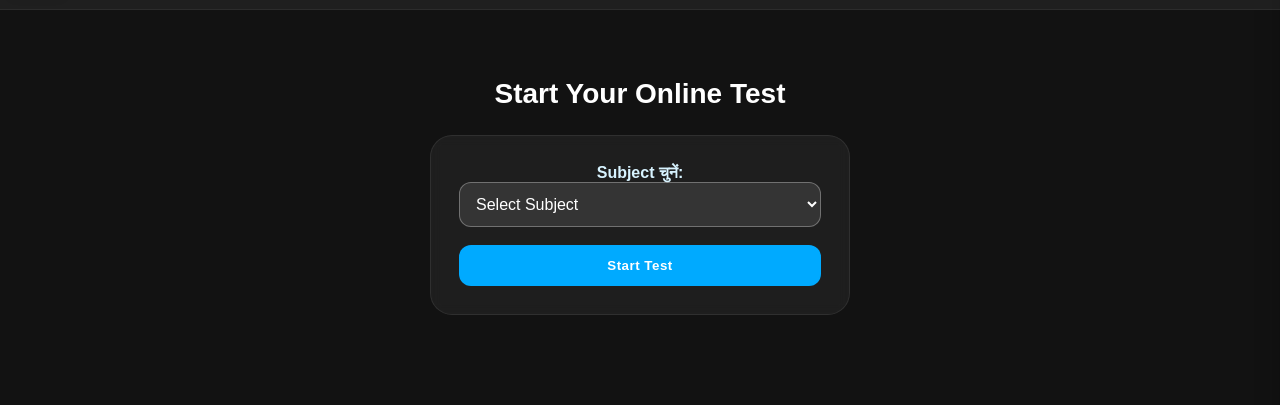
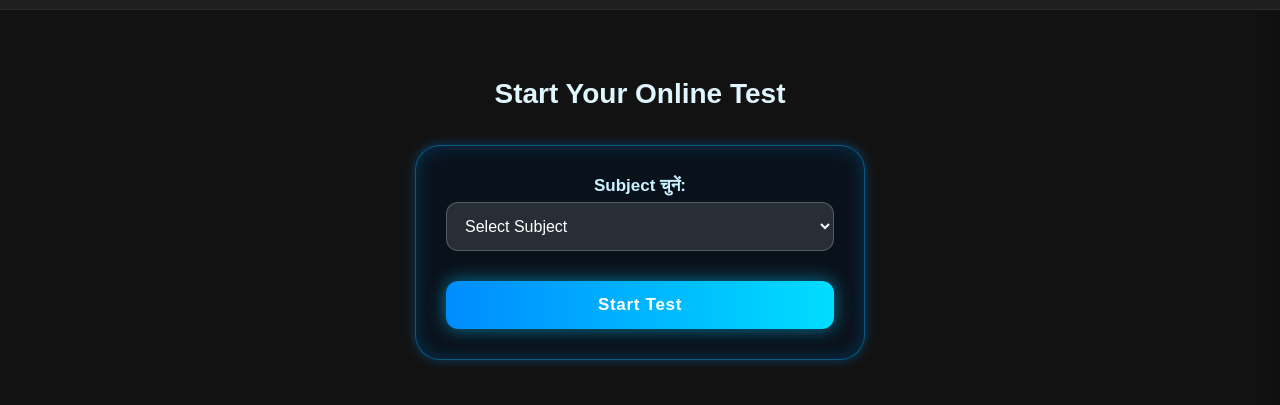
Before and after one commit to coachingwork2409-art/Nafisnotes, a plain HTML site: page exam.html in a window 1280 px wide. Shown: the part 61-466 px from the top of the page. Drawn offline with Linux system fonts and the light colour scheme.

Commit message:
Update exam.html

```diff
--- a/exam.html
+++ b/exam.html
@@ -11,76 +11,107 @@
 
 /* ---------------- BASIC ---------------- */
 .start-box { text-align:center; padding:40px 20px; }
-.start-box h1 { font-size:28px; font-weight:800; margin-bottom:10px; }
+.start-box h1 { font-size:28px; font-weight:800; margin-bottom:10px; color:#dff6ff; }
 
-/* ---------------- ⭐ NEW START-CARD ---------------- */
+/* -------------------------------------------------
+   ⭐🔥 FIRE GLOW START-CARD (Final Updated Version)
+--------------------------------------------------*/
 #startCard {
-  max-width:420px;
-  margin:25px auto;
-  padding:28px;
-  background:rgba(255,255,255,0.05);
-  border-radius:22px;
-  border:1px solid rgba(255,255,255,0.08);
-  backdrop-filter:blur(6px);
-  transition:0.35s ease;
-}
-#startCard:hover {
-  background:rgba(0,150,255,0.18);
-  box-shadow:0 0 25px rgba(0,170,255,0.45);
-  transform:translateY(-3px);
+  max-width: 450px;
+  margin: 35px auto;
+  padding: 30px;
+  border-radius: 25px;
+
+  background: rgba(0, 20, 40, 0.45);
+  backdrop-filter: blur(12px);
+
+  border: 1px solid rgba(0, 180, 255, 0.45);
+
+  box-shadow:
+    0 0 12px rgba(0,150,255,0.35),
+    inset 0 0 18px rgba(0,150,255,0.25);
+
+  transition: 0.35s ease;
 }
 
-/* LABEL STYLE */
-#startCard label {
-  font-size:16px;
-  font-weight:700;
-  color:#d7f3ff;
+#startCard:hover {
+  background: rgba(0, 30, 60, 0.60);
+  border: 1px solid rgba(0, 200, 255, 0.8);
+
+  box-shadow:
+    0 0 28px rgba(0,180,255,0.9),
+    0 0 50px rgba(0,180,255,0.6),
+    inset 0 0 22px rgba(0,200,255,0.45);
+
+  transform: translateY(-5px) scale(1.03);
 }
 
-/* DROPDOWN STYLE */
-#startCard select {
-  width:100%;
-  padding:12px;
-  border-radius:12px;
-  border:1px solid rgba(255,255,255,0.3);
-  background:rgba(255,255,255,0.1);
-  color:#fff;
-  font-size:16px;
+/* Label */
+#startCard label {
+  font-size: 17px;
+  font-weight: 700;
+  color: #caf3ff;
 }
 
-/* ---------------- ⭐ NEW BUTTON STYLE ---------------- */
-#startCard .start-btn {
-  width:100%;
-  background:#00aaff;
-  padding:13px;
-  border-radius:12px;
-  margin-top:18px;
-  color:white;
-  font-weight:800;
-  letter-spacing:.5px;
-  cursor:pointer;
-  border:none;
-  transition:0.3s;
-}
-#startCard .start-btn:hover {
-  background:#14c4ff;
-  box-shadow:0 0 15px rgba(0,200,255,.6);
-  transform:scale(1.03);
+/* Dropdowns */
+#startCard select {
+  width: 100%;
+  padding: 14px;
+  margin-top: 6px;
+  margin-bottom:12px;
+
+  background: rgba(255,255,255,0.12);
+  border-radius: 12px;
+  color: #fff;
+
+  border: 1px solid rgba(255,255,255,0.22);
+  font-size: 16px;
 }
 
+/* -------------------------------------------------
+   ⭐🔥 FIRE BUTTON
+--------------------------------------------------*/
+#startCard .start-btn {
+  width: 100%;
+  margin-top: 18px;
+  padding: 14px;
+  font-size: 17px;
+  border-radius: 12px;
+
+  background: linear-gradient(90deg, #008CFF, #00DDFF);
+  border: none;
+  color: #fff;
+  font-weight: 800;
+  letter-spacing: 0.7px;
+
+  box-shadow: 0 0 18px rgba(0,200,255,0.55);
+  cursor: pointer;
+  transition: 0.3s ease;
+}
+
+/* FIRE glow hover */
+#startCard .start-btn:hover {
+  background: linear-gradient(90deg, #00B7FF, #00F0FF);
+
+  box-shadow:
+    0 0 28px rgba(0,220,255,0.9),
+    0 0 52px rgba(0,220,255,0.55);
+
+  transform: scale(1.05);
+}
 
 /* ---------------- EXAM ---------------- */
 .exam-box { display:none; }
 .question-card { background:rgba(255,255,255,0.06); padding:20px; border-radius:15px; margin-bottom:20px; }
 .question-text { font-size:20px; font-weight:800; color:#4db8ff; margin-bottom:12px; }
-.option { padding:10px; border-radius:10px; margin-top:10px; background:rgba(255,255,255,0.06); cursor:pointer; }
+.option { padding:10px; border-radius:10px; margin-top:10px; background:rgba(255,255,255,0.1); cursor:pointer; }
 .option.selected { background:rgba(0,200,120,0.35); border:1px solid #00f090; }
 
 .nav-buttons { display:flex; justify-content:space-between; margin-top:20px; }
 .nav-btn { padding:10px 18px; background:#007bff; color:#fff; border-radius:10px; font-weight:800; cursor:pointer; }
 
 .result-page { display:none; }
-.result-card { background:rgba(255,255,255,0.06); padding:15px; border-radius:12px; margin-bottom:15px; }
+.result-card { background:rgba(255,255,255,0.08); padding:15px; border-radius:12px; margin-bottom:15px; }
 .correct { background:rgba(0,255,100,0.3); }
 .wrong { background:rgba(255,0,0,0.35); }
 
@@ -95,7 +126,7 @@
   <div class="right"><button class="menu-btn" onclick="openMenu()">☰</button></div>
 </header>
 
-<!-- MENU + OVERLAY -->
+<!-- MENU -->
 <div id="overlay" class="overlay" onclick="closeMenu()"></div>
 
 <aside id="sideMenu" class="side-menu">
@@ -120,6 +151,7 @@
     <h1>Start Your Online Test</h1>
 
     <div id="startCard">
+
       <div class="select-box">
         <label>Subject चुनें:</label>
         <select id="subjectSelect">
@@ -129,14 +161,15 @@
       </div>
 
       <button class="start-btn" onclick="startExam()">Start Test</button>
+
     </div>
-
   </div>
 </main>
 
 <!-- EXAM SCREEN -->
 <main class="page-content exam-box" id="examScreen">
   <h2 id="progressText"></h2>
+
   <div class="question-card">
     <div class="question-text" id="questionText"></div>
     <div id="optionsBox"></div>
@@ -169,7 +202,6 @@ function startExam(){
 
   document.getElementById("startScreen").style.display="none";
   document.getElementById("examScreen").style.display="block";
-
   loadQuestion();
 }
 
```
